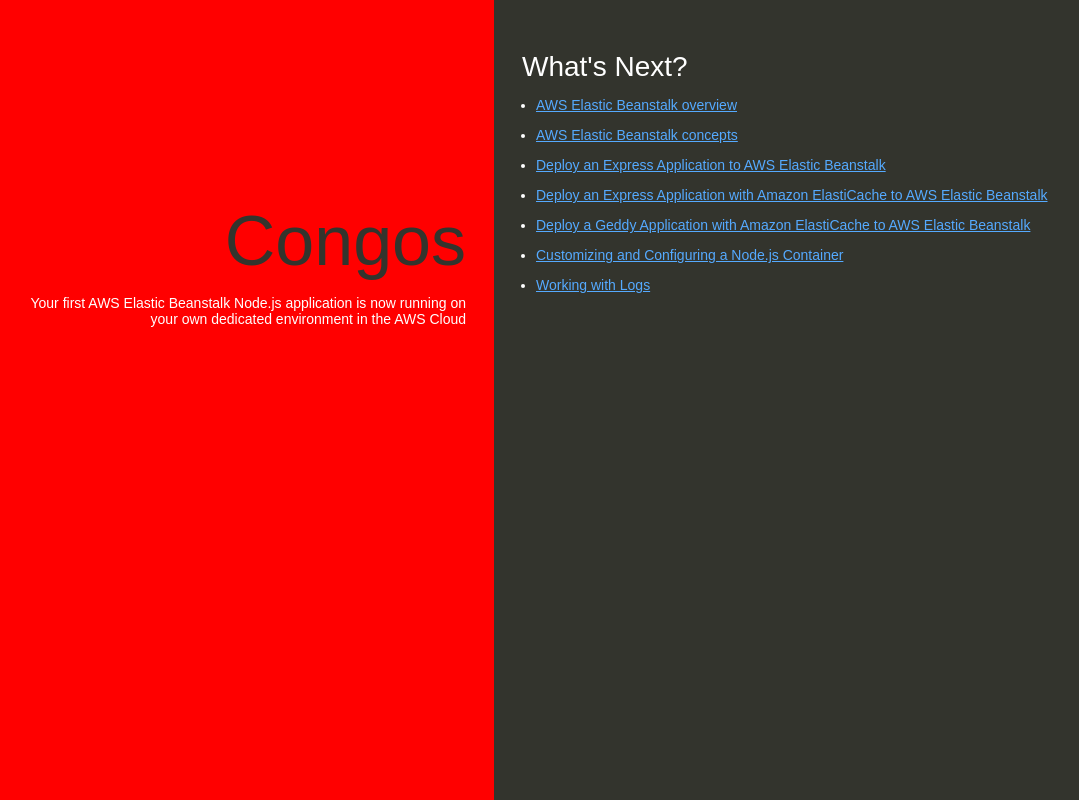
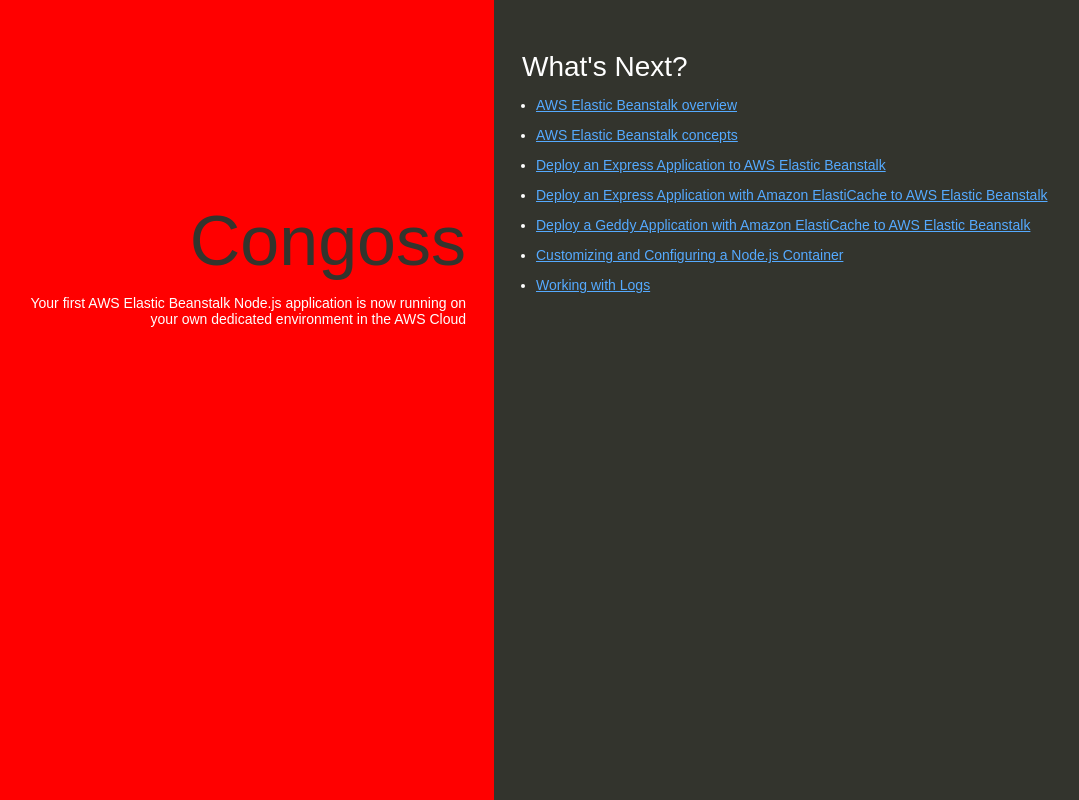
Before and after one commit to sonam-malhotra/devops-terraform-cicd, a website: page index.html in a window 1280 px wide. Shown: the whole page, without its empty margins (146-1225 px from the left). Drawn offline with Linux system fonts and the light colour scheme.

Commit message:
Update index.html

```diff
--- a/index.html
+++ b/index.html
@@ -74,7 +74,7 @@
   </head>
   <body>
     <div class="textColumn">
-      <h1>Congos</h1>
+      <h1>Congoss</h1>
       <p>Your first AWS Elastic Beanstalk Node.js application is now running on your own dedicated environment in the AWS Cloud</p>
     </div>
     <div class="linksColumn">
```
